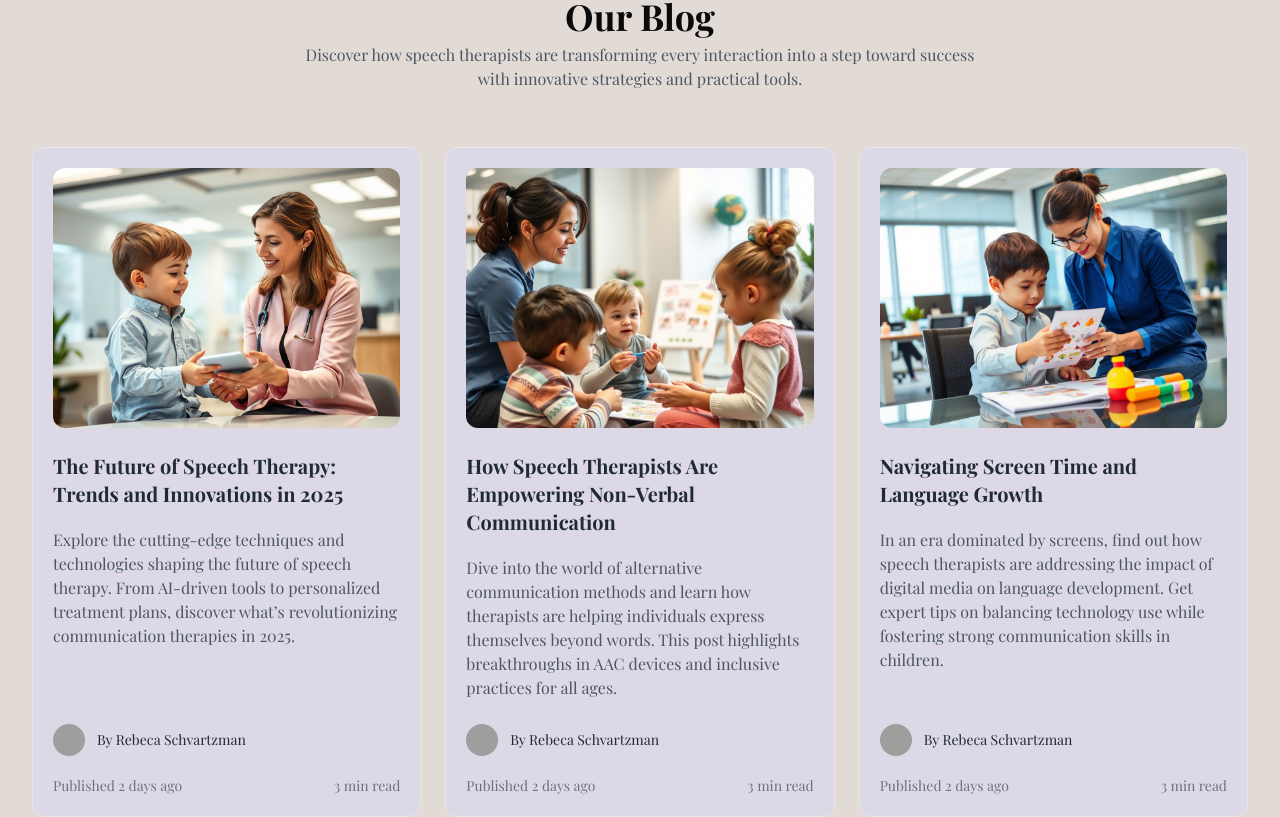
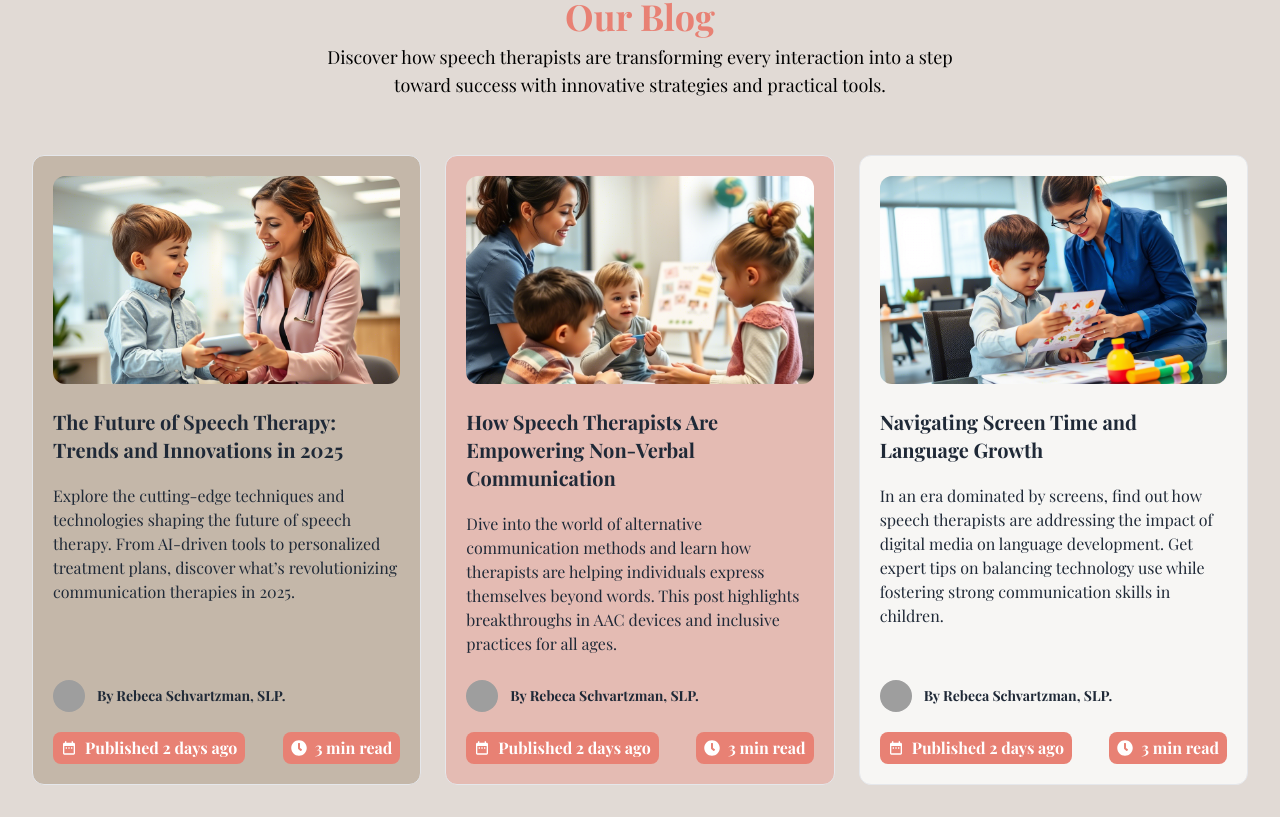
Before and after one commit to chris171290/speech-therapy, a Next.js app: page / in a window 1280 px wide. Shown: the part 4412-5229 px from the top of the page. Built offline with nearby package versions, Linux system fonts and the light colour scheme; grey boxes are pictures that could not be loaded.

Commit message:
feat(blog): :lipstick: update style

```diff
--- a/app/components/Blog.tsx
+++ b/app/components/Blog.tsx
@@ -1,4 +1,6 @@
 import Link from "next/link";
+import { FaClock } from "react-icons/fa";
+import { MdDateRange } from "react-icons/md";
 const posts = [
   {
     title: "The Future of Speech Therapy: Trends and Innovations in 2025",
@@ -6,7 +8,8 @@ const posts = [
       "Explore the cutting-edge techniques and technologies shaping the future of speech therapy. From AI-driven tools to personalized treatment plans, discover what’s revolutionizing communication therapies in 2025.",
     slug: "future-speech-therapy-trends-innovations-2025",
     imagenSrc: "/blog1.png",
-    by: "Rebeca Schvartzman",
+    by: "Rebeca Schvartzman, SLP.",
+    background: "bg-accent/70",
   },
   {
     title: "How Speech Therapists Are Empowering Non-Verbal Communication",
@@ -14,7 +17,8 @@ const posts = [
       "Dive into the world of alternative communication methods and learn how therapists are helping individuals express themselves beyond words. This post highlights breakthroughs in AAC devices and inclusive practices for all ages.",
     slug: "speech-therapists-empowering-non-verbal-communication",
     imagenSrc: "/blog2.png",
-    by: "Rebeca Schvartzman",
+    by: "Rebeca Schvartzman, SLP.",
+    background: "bg-primary/35",
   },
   {
     title: "Navigating Screen Time and Language Growth",
@@ -22,18 +26,22 @@ const posts = [
       "In an era dominated by screens, find out how speech therapists are addressing the impact of digital media on language development. Get expert tips on balancing technology use while fostering strong communication skills in children.",
     slug: "navigating-screen-time-language-growth",
     imagenSrc: "/blog3.png",
-    by: "Rebeca Schvartzman",
+    by: "Rebeca Schvartzman, SLP.",
+    background: "bg-white/75",
   },
 ];
 
 export default function Blog() {
   return (
-    <div className="max-w-[85rem] px-4 py-10 sm:px-6 lg:px-8 lg:py-14 mx-auto">
+    <div
+      className="max-w-[85rem] px-4 py-10 sm:px-6 lg:px-8 lg:py-14 mx-auto"
+      id="blog"
+    >
       <div className="max-w-2xl mx-auto text-center mb-10 lg:mb-14">
-        <h2 className="text-2xl font-bold md:text-4xl md:leading-tight">
+        <h2 className="text-2xl text-primary font-bold md:text-4xl md:leading-tight">
           Our Blog
         </h2>
-        <p className="mt-1 text-gray-600">
+        <p className="mt-1 text-black font-medium text-lg">
           Discover how speech therapists are transforming every interaction into
           a step toward success with innovative strategies and practical tools.
         </p>
@@ -49,18 +57,18 @@ const BlogList: React.FC = () => (
       <Link
         key={index}
         href={`/blog/${post.slug}`}
-        className="group flex flex-col h-full border bg-[#dcd9e9e0] border-gray-200 hover:border-transparent hover:scale-105 hover:shadow-lg focus:outline-none focus:border-transparent focus:shadow-lg transition duration-300 rounded-xl p-5"
+        className={`group flex flex-col h-full border border-black/70 ${post.background} border-gray-200 hover:border-transparent hover:scale-105 hover:shadow-lg focus:outline-none focus:border-transparent focus:shadow-lg transition duration-300 rounded-xl p-5`}
       >
         <div className="aspect-w-16 aspect-h-11">
           <img
-            className="w-full object-cover rounded-xl"
+            className="w-full h-52 object-cover rounded-xl"
             src={post.imagenSrc}
             alt="Blog Image"
           />
         </div>
         <div className="my-6">
           <h3 className="text-xl font-semibold text-gray-800">{post.title}</h3>
-          <p className="mt-5 text-gray-600">{post.description}</p>
+          <p className="mt-5 text-gray-800">{post.description}</p>
         </div>
         <div className="mt-auto flex items-center gap-x-3">
           <img
@@ -69,12 +77,24 @@ const BlogList: React.FC = () => (
             alt="Avatar"
           />
           <div>
-            <h5 className="text-sm text-gray-800">By {post.by}</h5>
+            <h5 className="font-semibold text-sm text-gray-800">
+              By {post.by}
+            </h5>
           </div>
         </div>
         <div className="flex items-center justify-between gap-x-3 mt-5">
-          <p className="text-sm text-gray-500">Published 2 days ago</p>
-          <p className="text-sm text-gray-500">3 min read</p>
+          <div className="text-sm text-gray-800">
+            <div className=" flex items-center justify-center gap-2 bg-primary px-2 py-1 font-semibold text-base rounded-lg text-white">
+              <MdDateRange />
+              <span>Published 2 days ago</span>
+            </div>
+          </div>
+          <div className="text-sm text-gray-800">
+            <div className=" flex items-center justify-center gap-2 bg-primary px-2 py-1 font-semibold text-base rounded-lg text-white">
+              <FaClock />
+              <span>3 min read</span>
+            </div>
+          </div>
         </div>
       </Link>
     ))}
```
